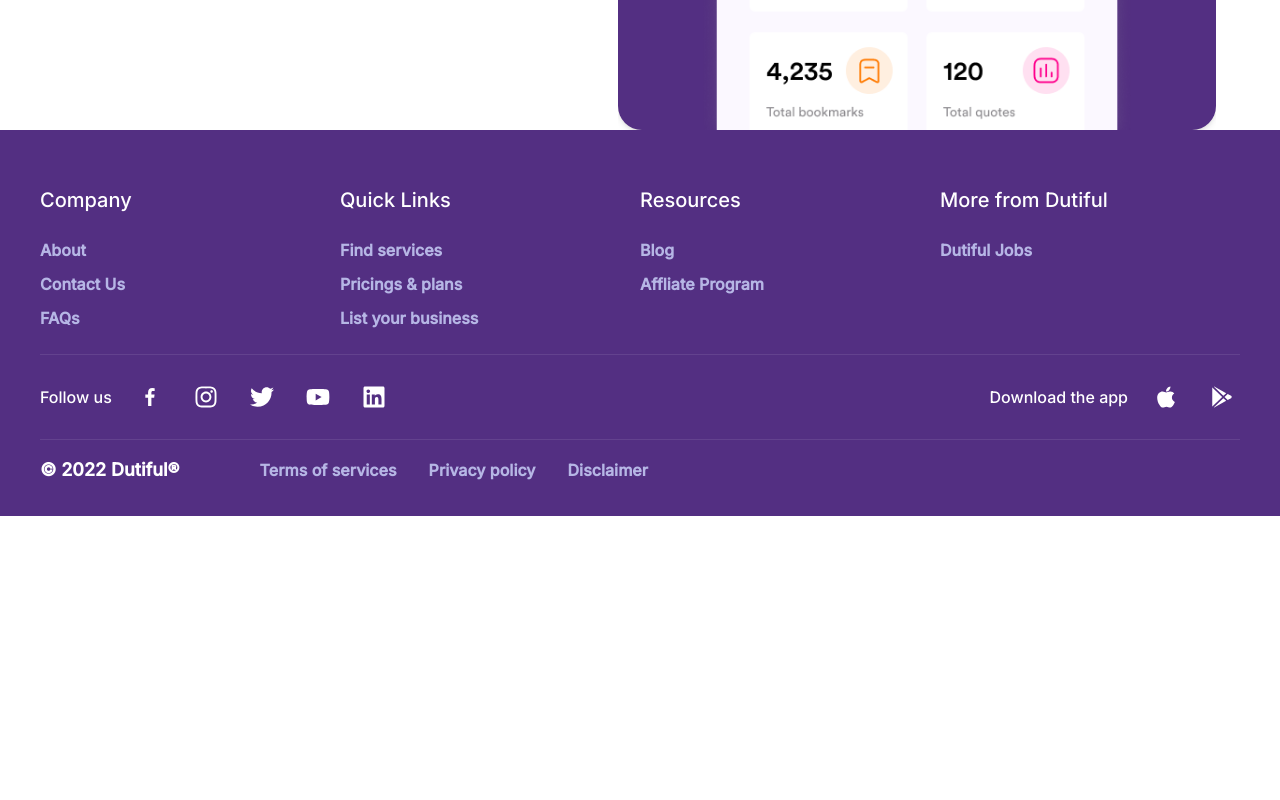
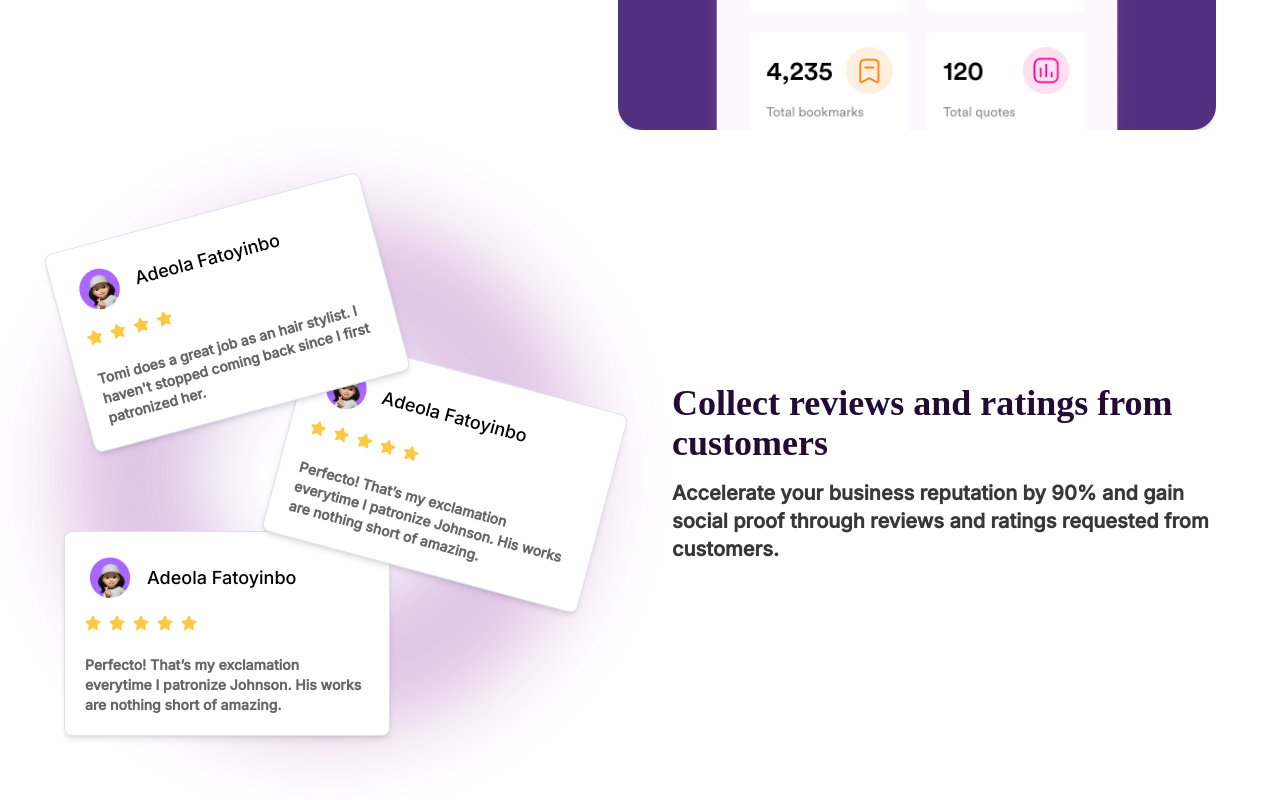
Before and after one commit to IdrisRoti/dutiful, a Next.js app: page / in a window 1280 px wide. Shown: the part 760-1560 px from the top of the page. Before the commit the page ends 1276 px from the top, so only its background shows below. Built offline with nearby package versions, Linux system fonts and the light colour scheme; a web font is replaced by a local one.

Commit message:
feat: add collect review section

```diff
--- a/app/page.tsx
+++ b/app/page.tsx
@@ -1,9 +1,11 @@
+import CollectReviews from "@/components/landing-page/collect-reviews/CollectReviews";
 import Hero from "@/components/landing-page/hero/Hero";
 
 export default function Home() {
   return (
    <div className="padding pt-[4rem] md:pt-[5.625rem]">
       <Hero />
+      <CollectReviews />
    </div>
   );
 }
--- /dev/null
+++ b/components/landing-page/collect-reviews/CollectReviews.tsx
@@ -0,0 +1,80 @@
+import Image from "next/image"
+import { FaStar } from "react-icons/fa"
+import { twMerge } from "tailwind-merge"
+
+const reviews = [
+    {
+        id: 1,
+        name: "Adeola Fatoyinbo",
+        comment: "Tomi does a great job as an hair stylist. I haven't  stopped coming back since I first patronized her.",
+        rating: 4,
+        image: "/reviewImage.png"
+    },
+    {
+        id: 2,
+        name: "Adeola Fatoyinbo",
+        comment: "Perfecto! That’s my exclamation everytime I patronize Johnson. His works are nothing short of amazing.",
+        rating: 5,
+        image: "/reviewImage.png"
+    },
+    {
+        id: 3,
+        name: "Adeola Fatoyinbo",
+        comment: "Perfecto! That’s my exclamation everytime I patronize Johnson. His works are nothing short of amazing.",
+        rating: 5,
+        image: "/reviewImage.png"
+    },
+]
+
+
+const CollectReviews = () => {
+  return (
+    <section className="py-20">
+        <div className="flex flex-col lg:flex-row items-center gap-16">
+            <div className="w-full h-full relative">
+                <div className="w-full aspect-square md:size-[526px] bg-[radial-gradient(at_center,#7948BA,#BB3B9FD4)] rounded-full grid place-items-center blur-2xl opacity-35 max-md:absolute">
+                    <div className="size-1/2 bg-white rounded-full" />
+                </div>
+                <div className="flex flex-col md:absolute top-0 md:top-1/2 md:-translate-y-1/2 w-full h-full gap-5">
+                    {
+                        reviews.map(({id, name, comment, rating, image}) => (
+                            <article key={id} className={twMerge(
+                                "bg-white rounded-lg p-5 border border-[#DFDFEF] shadow-md md:w-[60%] md:absolute",
+                                id === 1 && "md:top-0 md:-rotate-[15deg] z-[10]",
+                                id === 2 && "md:top-1/2 md:-translate-y-1/2 md:right-0 md:rotate-[15deg] z-[9]",
+                                id === 3 && "md:bottom-0 md:-rotate-[2.4deg",
+                            )}>
+                                <div className="flex items-center gap-3">
+                                    <Image
+                                        src={image}
+                                        alt="User picture"
+                                        width={50}
+                                        height={50}
+                                        className="object-cover"
+                                    />
+                                    <p className="text-lg font-medium">{name}</p>
+                                </div>
+                                <div className="flex items-center gap-2">
+                                    {
+                                        Array.from({length: rating}).map((_, i) => (
+                                            <FaStar key={i} className="text-[#FCC945] size-4 my-3 mb-6" />
+                                        ))
+                                    }
+                                </div>
+                                <p className="text-[#666666] text-sm">{comment}</p>
+                            </article>
+                        ))
+                    }
+                </div>
+            </div>
+
+            <div className="-order-1 lg:order-1 md:w-[80%] mx-auto lg:w-full lg:mx-0 flex flex-col justify-center gap-4 text-center lg:text-start">
+                <h1 className='text-4xl font-semibold font-averia text-[#230B34]'>Collect reviews and ratings from customers</h1>
+                <p className='md:text-xl text-[#383838]'>Accelerate your business reputation by 90% and gain social proof through reviews and ratings requested from customers.</p>
+            </div>
+        </div>
+    </section>
+  )
+}
+
+export default CollectReviews
```
Also changed, not shown: public/reviewImage.png (added).
